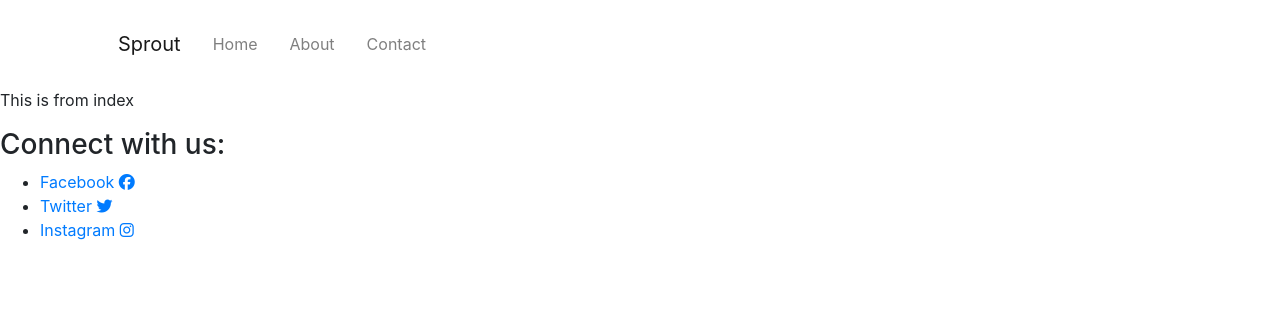
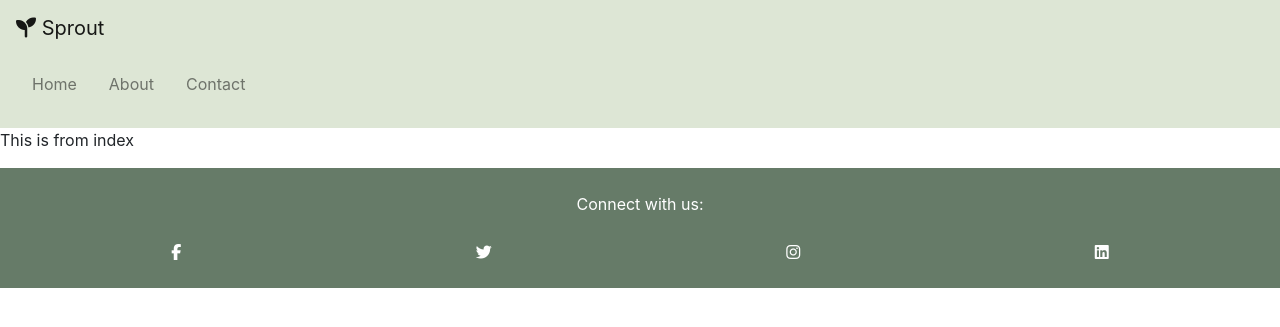
Before and after one commit to Gkicks/sprout, a Django app: page / in a window 1280 px wide. Shown: the top 327 px of the page. Run offline with Django 4.2, Linux system fonts and the light colour scheme; data that the repository does not hold is empty; some libraries are stand-ins or nearby versions.

Commit message:
change nav and footer

```diff
--- a/templates/base.html
+++ b/templates/base.html
@@ -27,9 +27,10 @@
   </head>
   <body>
     <!-- Navigation-->
-    <nav class="navbar navbar-expand-lg navbar-light" id="mainNav">
-      <div class="container px-4 px-lg-5">
-        <a class="navbar-brand" href="index.html">Sprout</a>
+    <nav class="navbar navbar-expand-lg navbar-light" id="mainNav"
+    style="background-color: #dde6d5">
+      <div class="">
+        <a class="navbar-brand" href="index.html"><i class="fa-solid fa-seedling"></i> Sprout</a>
         <button
           class="navbar-toggler"
           type="button"
@@ -42,7 +43,7 @@
           <i class="fas fa-bars"></i>
         </button>
         <div class="collapse navbar-collapse" id="navbarResponsive">
-          <ul class="navbar-nav ms-auto py-4 py-lg-0">
+          <ul class="navbar-nav">
             <li class="nav-item">
               <a class="nav-link px-lg-3 py-3 py-lg-4" href="index.html"
                 >Home</a
@@ -53,11 +54,6 @@
                 >About</a
               >
             </li>
-            <!-- <li class="nav-item">
-              <a class="nav-link px-lg-3 py-3 py-lg-4" href="post.html"
-                >Sample Post</a
-              >
-            </li> -->
             <li class="nav-item">
               <a class="nav-link px-lg-3 py-3 py-lg-4" href="contact.html"
                 >Contact</a
@@ -67,12 +63,45 @@
         </div>
       </div>
     </nav>
+
     {% block content %} {% endblock content %}
 
     <!-- Footer-->
-    <footer>
+    <footer
+          class="text-center text-lg-start text-white"
+          style="background-color: #1c2331"
+          >
+    <!-- Social media -->
+    <section
+             class="justify-content-between p-4"
+             style="background-color: #667b68"
+             >
+      <div>
+        <span>Connect with us:</span>
+      </div>
+      <br>
+      <div class="d-flex flex-row justify-content-around">
+        <a href="https://www.facebook.com" target="_blank" class="text-white">
+          <i class="fab fa-facebook-f"></i>
+        </a>
+        <a href="https://www.twitter.com" target="_blank" class="text-white">
+          <i class="fab fa-twitter"></i>
+        </a>
+        <a href="https://www.Instagram.com" target="_blank" class="text-white">
+          <i class="fab fa-instagram"></i>
+        </a>
+        <a href="https://uk.linkedin.com/" target="_blank" class="text-white">
+          <i class="fab fa-linkedin"></i>
+        </a>
+      </div>
+    </section>
+
+
+
+
+    <!-- <footer>
       <h3>Connect with us:</h3>
-      <!-- social media -->
+      social media
       <ul>
         <li>
           <a href="https://www.facebook.com" target="_blank"
@@ -90,7 +119,7 @@
           ></a>
         </li>
       </ul>
-    </footer>
+    </footer> -->
 
     <!-- Bootstrap core JS-->
     <script src="https://cdn.jsdelivr.net/npm/bootstrap@5.2.3/dist/js/bootstrap.bundle.min.js"></script>
```
